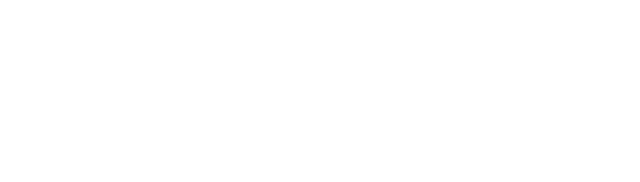
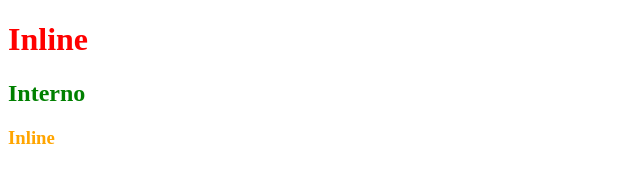
Before and after one commit to brenolo04/Faculdade, a plain HTML site: page Desenvolvimento WEB/Aulas/Aula09/index.html in a window 1280 px wide. Shown: the whole page, without its empty margins (0-640 px from the left). Drawn offline with Linux system fonts and the light colour scheme.

Commit message:
dev: Aula 09 CSS

```diff
--- a/Desenvolvimento WEB/Aulas/Aula09/index.html
+++ b/Desenvolvimento WEB/Aulas/Aula09/index.html
@@ -3,9 +3,18 @@
 <head>
     <meta charset="UTF-8">
     <meta name="viewport" content="width=device-width, initial-scale=1.0">
-    <title>CSS</title>
+    <title>Introdução a CSS</title>
+    <style>
+        h2
+        {
+            color: green;
+        }
+    </style>
+    <link rel="stylesheet" href="style.css">
 </head>
 <body>
-
+    <h1 style="color: red;">Inline</h1>
+    <h2>Interno</h2>
+    <h3>Inline</h3>
 </body>
 </html>
--- a/Desenvolvimento WEB/Aulas/Aula09/style.css
+++ b/Desenvolvimento WEB/Aulas/Aula09/style.css
@@ -0,0 +1,4 @@
+h3
+{
+    color: orange;
+}
--- /dev/null
+++ b/Desenvolvimento WEB/Provas/Prova1/css/introducao.css
@@ -0,0 +1,9 @@
+h1, h2, h3
+{
+    color: blueviolet;
+}
+
+li
+{
+    background-color: azure;
+}
```
Also changed, not shown: Desenvolvimento WEB/Provas/Prova1/introducao.html (+1 -0 lines).
